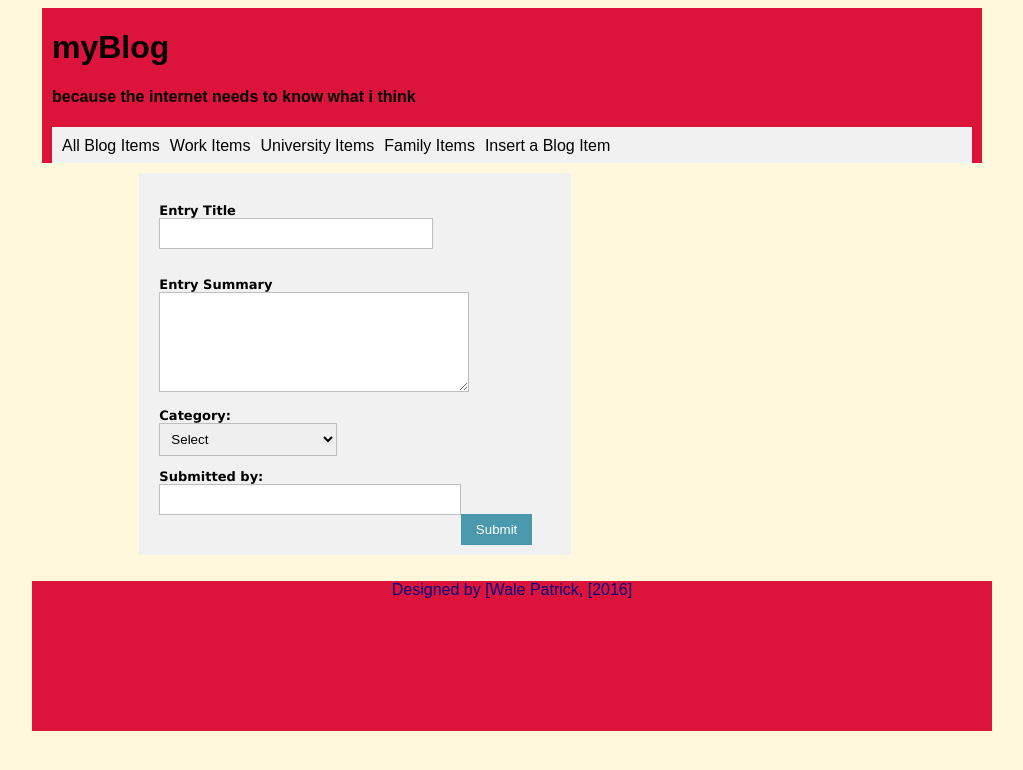
After one commit to waleOkare/CMM007AL-1511463, a PHP site: page /Task1/add.html in a window 1280 px wide. The commit adds this page. Shown: the top 770 px of the page, without its empty margins (128-1151 px from the left). Run offline with PHP 8.4, Linux system fonts and the light colour scheme.

Commit message:
access lab

```diff
--- /dev/null
+++ b/Task1/add.html
@@ -0,0 +1,201 @@
+<!DOCTYPE html>
+<html lang="en">
+<head>
+    <meta charset="UTF-8">
+    <title>add Blog Entry  </title>
+    <link rel="stylesheet" type="text/css" href="css/style.css">
+    <link rel="stylesheet" href=css/unsemantic-grid-responsive-tablet.css>
+    <style type="text/css">
+        .form-style-1 {
+            margin:10px auto;
+            max-width: 400px;
+            padding: 20px 12px 10px 20px;
+            font: 13px "Lucida Sans Unicode", "Lucida Grande", sans-serif;
+        }
+        .form-style-1 li {
+            padding: 0;
+            display: block;
+            list-style: none;
+            margin: 10px 0 0 0;
+        }
+        .form-style-1 label{
+            margin:0 0 3px 0;
+            padding:0px;
+            display:block;
+            font-weight: bold;
+        }
+        .form-style-1 input[type=text],
+        .form-style-1 input[type=date],
+        .form-style-1 input[type=datetime],
+        .form-style-1 input[type=number],
+        .form-style-1 input[type=search],
+        .form-style-1 input[type=time],
+        .form-style-1 input[type=url],
+        .form-style-1 input[type=email],
+        textarea,
+        select{
+            box-sizing: border-box;
+            -webkit-box-sizing: border-box;
+            -moz-box-sizing: border-box;
+            border:1px solid #BEBEBE;
+            padding: 7px;
+            margin:0px;
+            -webkit-transition: all 0.30s ease-in-out;
+            -moz-transition: all 0.30s ease-in-out;
+            -ms-transition: all 0.30s ease-in-out;
+            -o-transition: all 0.30s ease-in-out;
+            outline: none;
+        }
+        .form-style-1 input[type=text]:focus,
+        .form-style-1 input[type=date]:focus,
+        .form-style-1 input[type=datetime]:focus,
+        .form-style-1 input[type=number]:focus,
+        .form-style-1 input[type=search]:focus,
+        .form-style-1 input[type=time]:focus,
+        .form-style-1 input[type=url]:focus,
+        .form-style-1 input[type=email]:focus,
+        .form-style-1 textarea:focus,
+        .form-style-1 select:focus{
+            -moz-box-shadow: 0 0 8px #88D5E9;
+            -webkit-box-shadow: 0 0 8px #88D5E9;
+            box-shadow: 0 0 8px #88D5E9;
+            border: 1px solid #88D5E9;
+        }
+        .form-style-1 .field-divided{
+            width: 49%;
+        }
+
+        .form-style-1 .field-long{
+            width: 100%;
+        }
+        .form-style-1 .field-select{
+            width: 100%;
+        }
+        .form-style-1 .field-textarea{
+            height: 100px;
+        }
+        .form-style-1 input[type=submit], .form-style-1 input[type=button]{
+            background: #4B99AD;
+            padding: 8px 15px 8px 15px;
+            border: none;
+            color: #fff;
+        }
+        .form-style-1 input[type=submit]:hover, .form-style-1 input[type=button]:hover{
+            background: #4691A4;
+            box-shadow:none;
+            -moz-box-shadow:none;
+            -webkit-box-shadow:none;
+        }
+        .form-style-1 .required{
+            color:red;
+        }
+    </style>
+
+</head>
+
+<body>
+
+<main class="grid-container">
+
+    <header class="grid-100">
+
+
+        <h1> myBlog </h1>
+        <h4> because the internet needs to know what i think </h4>
+
+        <nav>
+            <ul>
+                <li><a href="blog.html"> All Blog Items </a></li>
+                <li><a href="blog.html"> Work Items  </a></li>
+                <li><a href="blog.html">  University Items </a></li>
+                <li><a href="blog.html"> Family Items </a></li>
+                <li><a href="add.html"> Insert a Blog Item </a></li>
+
+            </ul>
+        </nav>
+
+    </header>
+
+
+
+
+
+
+
+    <section class="grid-66 mobile-grid-66">
+
+
+        <form action="#" method="post">
+            <ul class="form-style-1">
+
+                <li>
+                    <label>Entry Title
+
+                        <input type="text" name="EntryTitle" class="field-long"  required />
+                        <br>
+                        <br>
+                    </label>
+                </li>
+
+                <li>
+                    <label>Entry Summary
+
+                        <textarea name="Entry Summary" id="field5" class="field-long field-textarea" rows="2" cols="20" required></textarea>
+
+                    </label>
+                </li>
+
+                <li>
+                    <label> Category:
+                        <select name="Category" class="field-select" required>
+                            <option value=" " selected disabled>Select </option>
+                            <option value="Cat">politics</option>
+                            <option value="dog">sport</option>
+                            <option value="misc">technology</option>
+                        </select>
+                    </label>
+                </li>
+
+                <li>
+                    <label>Submitted by:
+
+                        <input type="text" name="Submitted by" class="field-long"  required />
+                        <br>
+                        <br>
+                    </label>
+                </li>
+
+                <li>
+                    <br>
+                    <br>
+                    <br>
+                    <input type="submit" value="Submit" />
+                </li>
+            </ul>
+        </form>
+
+
+    </section>
+
+    <aside class="grid-33 mobile-grid-66">
+
+
+
+
+
+
+
+
+    </aside>
+
+</main>
+
+
+
+
+<footer id="footer">
+    <p> Designed by [Wale Patrick, [2016] </p>
+</footer>
+
+</body>
+</html>
--- a/Task1/css/style.css
+++ b/Task1/css/style.css
@@ -24,6 +24,8 @@ ul {
     background-color: #f1f1f1;
     overflow: auto;
 }
+
+
 
 ul>li {
     float: left;
```
Also changed, not shown: Task1/index.html (+6 -6 lines).
